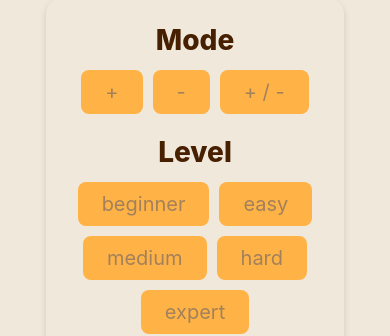
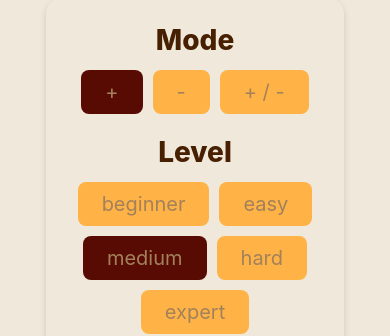
Before and after one commit to javar10/Math-Facts-To-20-App, a React Native app: screen / in a window 390 px wide. Shown: the part 355-691 px from the top of the page. Built offline with nearby package versions, Linux system fonts and the light colour scheme.

Commit message:
selected button UI

```diff
--- a/src/components/DifficultyButton.jsx
+++ b/src/components/DifficultyButton.jsx
@@ -2,12 +2,13 @@ import { StyleSheet, Text, View, TouchableOpacity } from 'react-native'
 import React from 'react'
 import { COLORS, FONTS } from '../constants/theme'
 
-const DifficultyButton = ({ label, setDifficulty }) => {
+const DifficultyButton = ({ label, difficulty, setDifficulty }) => {
+const selectedButton = label === difficulty ? true : false
 
     return (
         <TouchableOpacity
             onPress={() => setDifficulty(label)}
-            style={styles.button}
+            style={[styles.button, selectedButton ? styles.selectedButton : styles.button]}
         >
             <Text style={styles.buttonText}>{label}</Text>
         </TouchableOpacity>
--- a/src/components/OperationButton.jsx
+++ b/src/components/OperationButton.jsx
@@ -3,14 +3,15 @@ import React from 'react'
 import { operations } from '../constants/savedOptions'
 import { COLORS, FONTS } from '../constants/theme'
 
-const OperationButton = ({ label, setOperation }) => {
+const OperationButton = ({ label, operation, setOperation }) => {
 
+    const selectedButton = label === operation ? true : false
     const buttonText = label === 'addition' ? '+' : label === 'subtraction' ? '-' : '+ / -'
 
      return (
          <TouchableOpacity
              onPress={() => setOperation(label)}
-             style={styles.button}
+             style={[styles.button, selectedButton ? styles.selectedButton : styles.button]}
          >
              <Text style={styles.buttonText}>{buttonText}</Text>
          </TouchableOpacity>
@@ -26,6 +27,9 @@ const styles = StyleSheet.create({
         paddingHorizontal: 24,
         borderRadius: 8,
     },
+    selectedButton: {
+        backgroundColor: COLORS.secondary
+    },
     buttonText: {
         color: COLORS.textSecondary,
         fontFamily: FONTS.bold,
--- a/src/screens/GameScreen.jsx
+++ b/src/screens/GameScreen.jsx
@@ -97,7 +97,9 @@ const GameScreen = () => {
               resizeMode="contain"
             />
             <OptionsScreen
+              operation={operation}
               setOperation={setOperation}
+              difficulty={difficulty}
               setDifficulty={setDifficulty}
             />
           </View>
--- a/src/screens/OptionsScreen.jsx
+++ b/src/screens/OptionsScreen.jsx
@@ -6,7 +6,7 @@ import { useEffect } from 'react'
 import { COLORS, FONTS } from '../constants/theme'
 // import { getDifficultyTargets } from '../constants/savedOptions'
 
-const OptionsScreen = ({ setOperation, setDifficulty }) => {
+const OptionsScreen = ({ operation, setOperation, difficulty, setDifficulty }) => {
   // useEffect(() => {
   //   getDifficultyTargets(operation);
   // }, [operation]);
@@ -15,10 +15,11 @@ const OptionsScreen = ({ setOperation, setDifficulty }) => {
     <View style={styles.optionsContainer}>
       <Text style={styles.title}>Mode</Text>
       <View style={styles.buttonContainer}>
-        {operationOptions.map((operation) => (
+        {operationOptions.map((operationOption) => (
           <OperationButton
-            key={operation}
-            label={operation}
+            key={operationOption}
+            label={operationOption}
+            operation={operation}
             setOperation={setOperation}
           />
         ))}
@@ -26,10 +27,11 @@ const OptionsScreen = ({ setOperation, setDifficulty }) => {
 
       <Text style={styles.title}>Level</Text>
       <View style={styles.buttonContainer}>
-        {difficultyOptions.map((difficulty) => (
+        {difficultyOptions.map((difficultyOption) => (
           <DifficultyButton
-            key={difficulty}
-            label={difficulty}
+            key={difficultyOption}
+            label={difficultyOption}
+            difficulty={difficulty}
             setDifficulty={setDifficulty}
           />
         ))}
```
